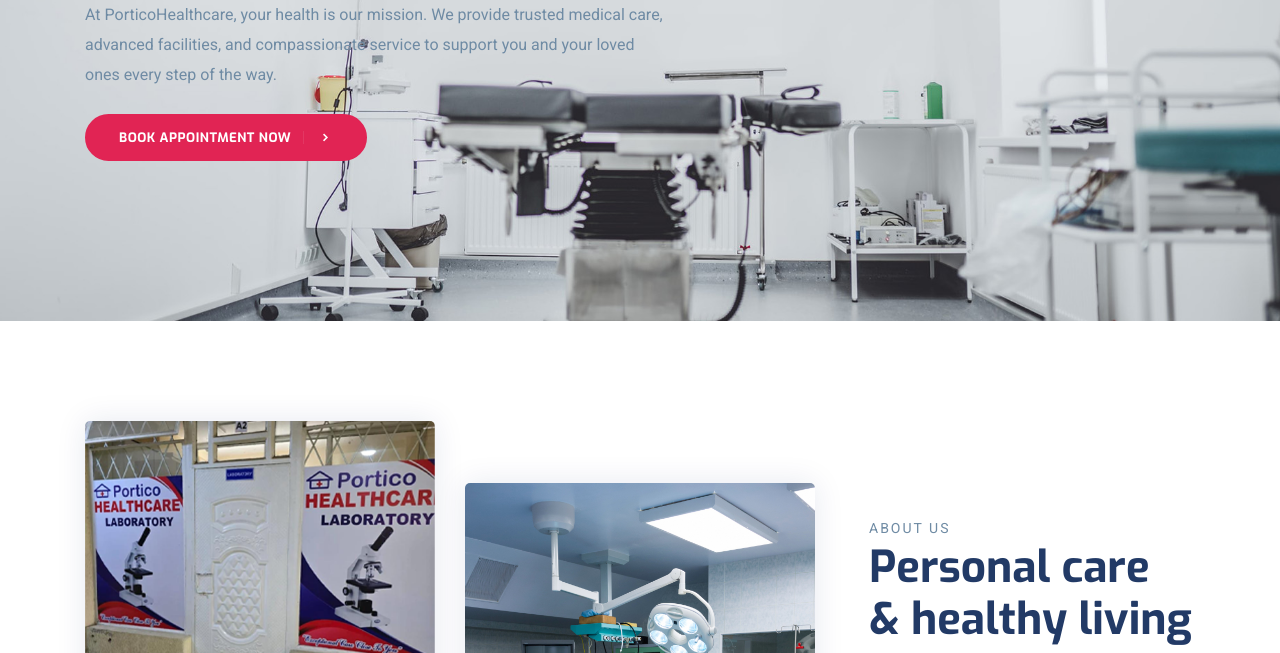
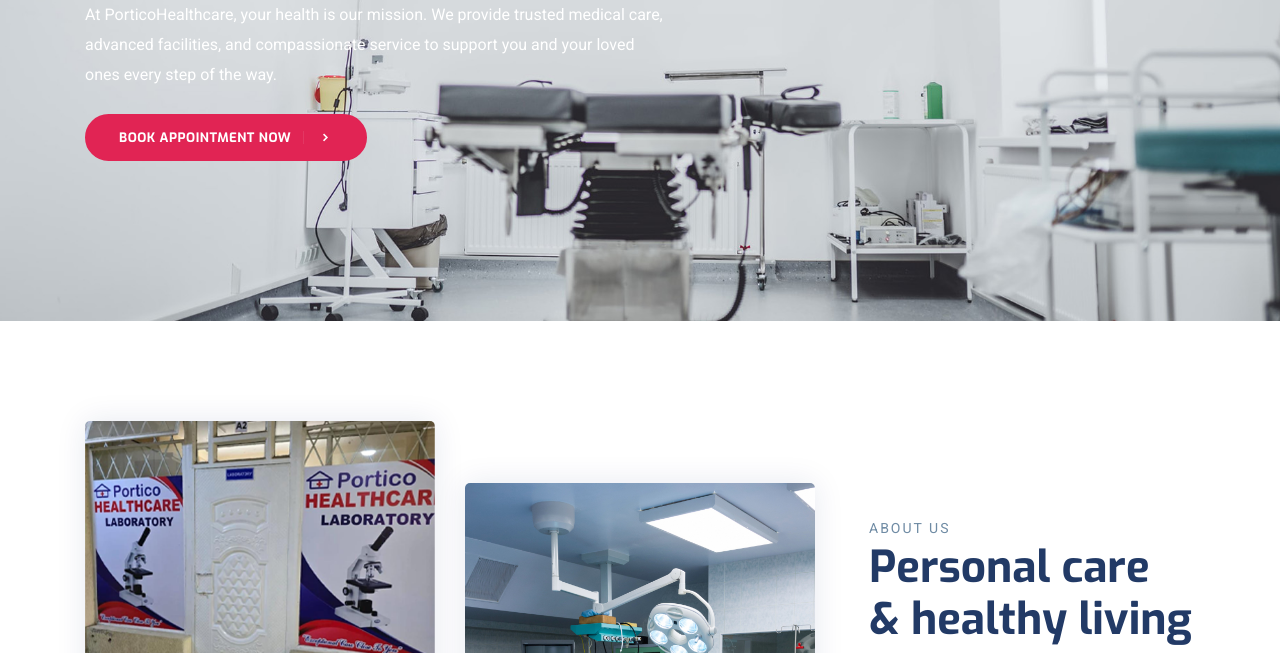
Before and after one commit to MathewRiri/portco_appointment_booking, a plain HTML site: page index.html in a window 1280 px wide. Shown: the part 447-1100 px from the top of the page. Drawn offline with Linux system fonts and the light colour scheme; some packages are replaced by stand-ins of ours.

Commit message:
Update index.html

```diff
--- a/index.html
+++ b/index.html
@@ -171,7 +171,7 @@
 					<span class="text-uppercase text-sm letter-spacing ">Welcome to PorticoHealthcare</span>
 					<h1 class="mb-3 mt-3">Reimagining Healthcare Access</h1>
 
-					<p class="mb-4 pr-5">At PorticoHealthcare, your health is our mission. We provide trusted medical care, advanced facilities, and compassionate service to support you and your loved ones every step of the way.</p>
+					<p style="color:#ffffff"class="mb-4 pr-5">At PorticoHealthcare, your health is our mission. We provide trusted medical care, advanced facilities, and compassionate service to support you and your loved ones every step of the way.</p>
 					<div class="btn-container ">
 						<a href="appoinment.html" target="_blank" class="btn btn-main-2 btn-icon btn-round-full">Book Appointment Now <i class="icofont-simple-right ml-2  "></i></a>
 					</div>
```
